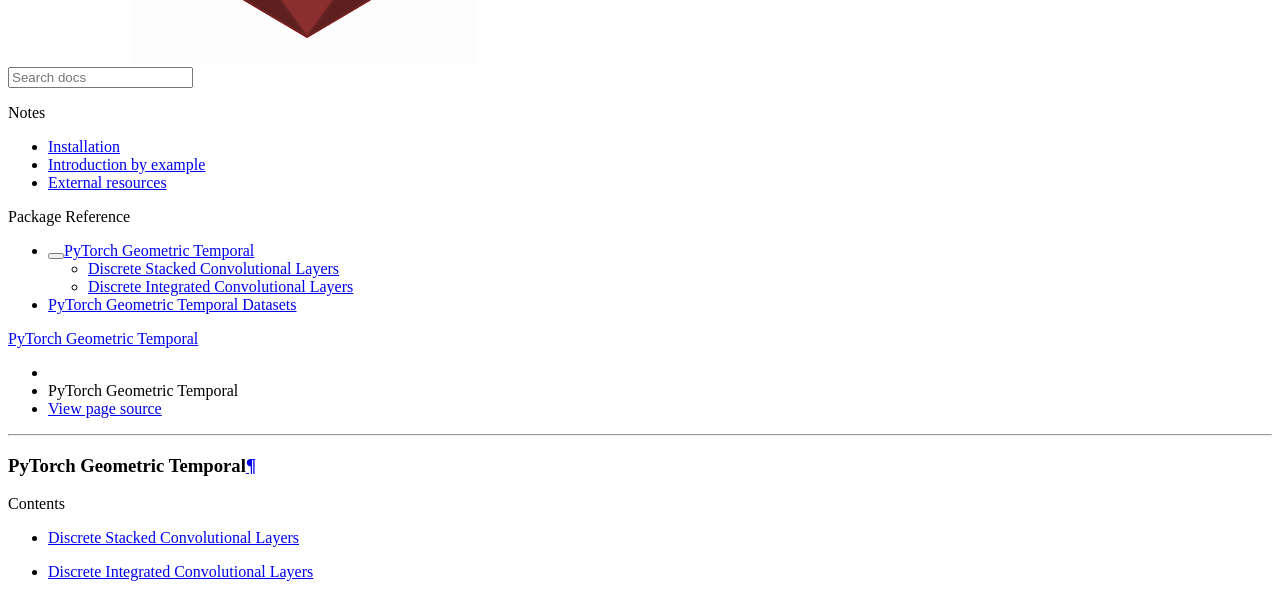
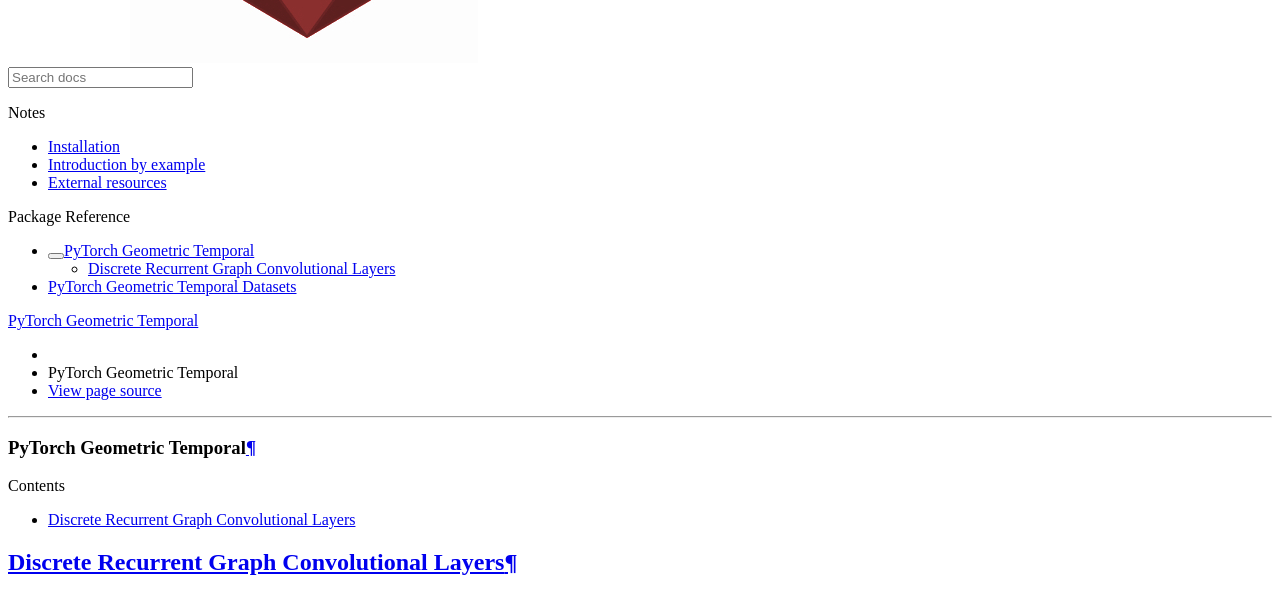
Before and after one commit to benedekrozemberczki/pytorch_geometric_temporal, a Sphinx documentation site: the page built from docs/source/modules/root.rst, in a window 1280 px wide and 1400 px high, scrolled down 545 px, cut to the strip 0-596 px from the top of the window. Built offline with Sphinx 7.4.7 and the Read the Docs theme 2.0.0, drawn with Linux system fonts in a browser that asks for light colours; pages that are not in the unit, such as notebooks, are missing from menus; some of the changed text lies outside the part shown.

```diff
--- a/docs/source/modules/root.rst
+++ b/docs/source/modules/root.rst
@@ -4,8 +4,9 @@ PyTorch Geometric Temporal
 .. contents:: Contents
     :local:
 
-Discrete Stacked Convolutional Layers
+Discrete Recurrent Graph Convolutional Layers
 --------------
+
 .. automodule:: torch_geometric_temporal.nn.recurrent.gconv_gru
     :members:
     :undoc-members:
@@ -13,9 +14,6 @@ Discrete Stacked Convolutional Layers
 .. automodule:: torch_geometric_temporal.nn.recurrent.gconv_lstm
     :members:
     :undoc-members:
-
-Discrete Integrated Convolutional Layers
---------------
 
 .. automodule:: torch_geometric_temporal.nn.recurrent.gc_lstm
     :members:
@@ -33,7 +31,6 @@ Discrete Integrated Convolutional Layers
     :members:
     :undoc-members:
 
-
 .. automodule:: torch_geometric_temporal.nn.recurrent.evolvegcno
     :members:
     :undoc-members:
```
